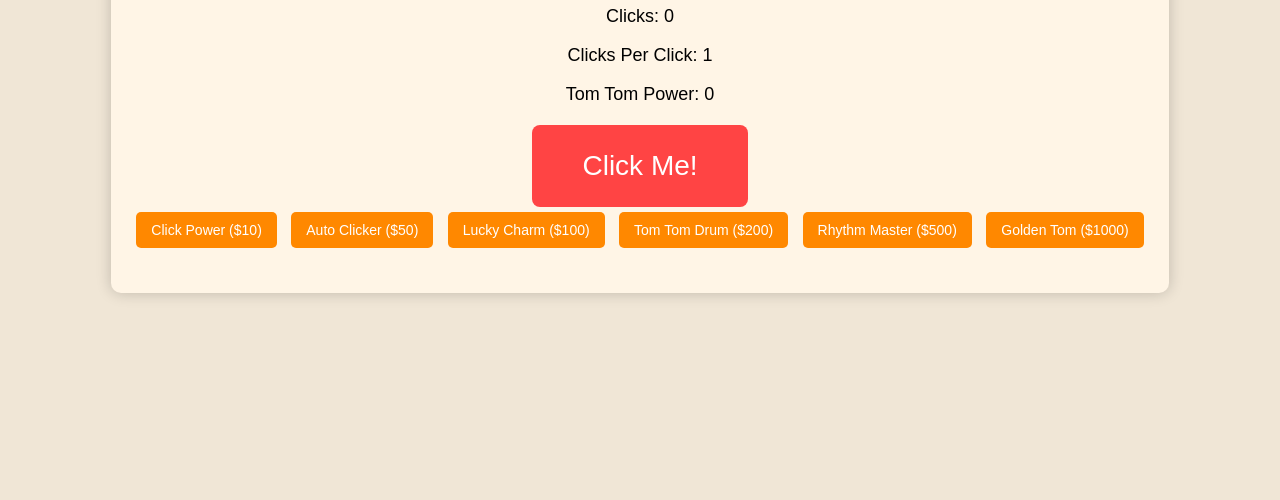
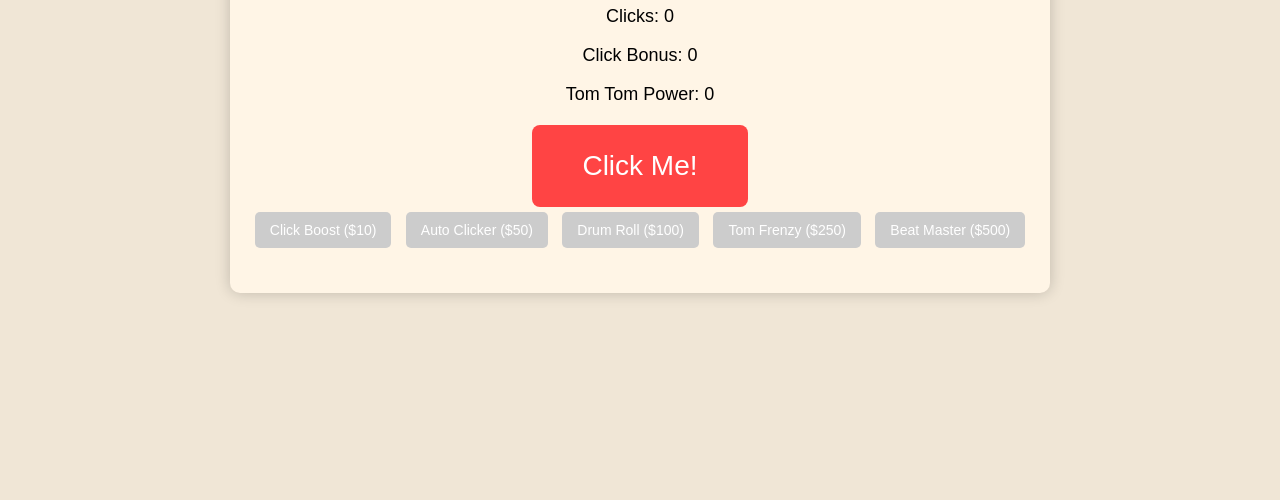
Before and after one commit to superbannan/please-work, a plain HTML site: page index.html in a window 1280 px wide. Shown: the part 300-800 px from the top of the page. Drawn offline with Linux system fonts and the light colour scheme.

Commit message:
Update index.html

```diff
--- a/index.html
+++ b/index.html
@@ -11,19 +11,18 @@
         <h1>Tom Tom Clicker</h1>
         <div id="stats">
             <p>Clicks: <span id="clicks">0</span></p>
-            <p>Clicks Per Click: <span id="perClick">1</span></p>
+            <p>Click Bonus: <span id="bonus">0</span></p>
             <p>Tom Tom Power: <span id="power">0</span></p>
         </div>
 
         <button id="clickBtn">Click Me!</button>
 
         <div id="upgrades">
-            <button id="clickPowerBtn">Click Power ($<span id="clickPowerCost">10</span>)</button>
+            <button id="clickBoostBtn">Click Boost ($<span id="clickBoostCost">10</span>)</button>
             <button id="autoClickerBtn">Auto Clicker ($<span id="autoClickerCost">50</span>)</button>
-            <button id="luckyCharmBtn">Lucky Charm ($<span id="luckyCharmCost">100</span>)</button>
-            <button id="tomTomDrumBtn">Tom Tom Drum ($<span id="tomTomDrumCost">200</span>)</button>
-            <button id="rhythmMasterBtn">Rhythm Master ($<span id="rhythmMasterCost">500</span>)</button>
-            <button id="goldenTomBtn">Golden Tom ($<span id="goldenTomCost">1000</span>)</button>
+            <button id="drumRollBtn">Drum Roll ($<span id="drumRollCost">100</span>)</button>
+            <button id="tomFrenzyBtn">Tom Frenzy ($<span id="tomFrenzyCost">250</span>)</button>
+            <button id="beatMasterBtn">Beat Master ($<span id="beatMasterCost">500</span>)</button>
         </div>
 
         <div id="message"></div>
```
